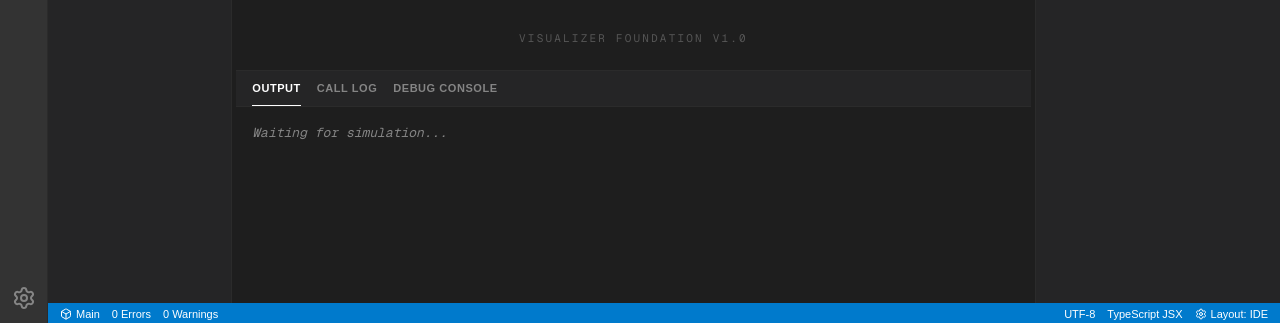
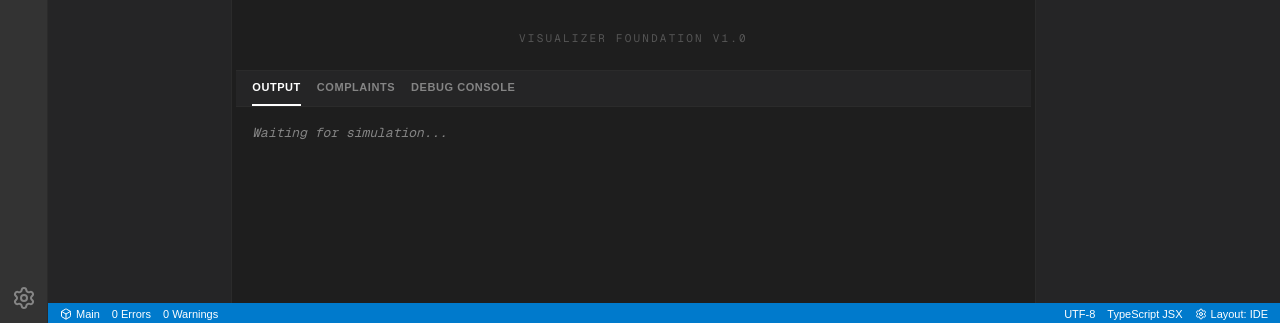
Before and after one commit to indoria/arch-planner-1, a Next.js app: page / in a window 1280 px wide. Shown: the part 474-797 px from the top of the page. Built offline with nearby package versions, Linux system fonts and the light colour scheme.

Commit message:
feat(ui): Implement Complaints log for architectural violations

```diff
--- a/components/ArchitectureCanvas.tsx
+++ b/components/ArchitectureCanvas.tsx
@@ -17,6 +17,7 @@ export default function ArchitectureCanvas() {
   const openTabs = useTabStore((state) => state.openTabs)
   const addNode = useTabStore((state) => state.addNode)
   const setSelectedNodeId = useTabStore((state) => state.setSelectedNodeId)
+  const addComplaint = useTabStore((state) => state.addComplaint)
 
   const reactFlowWrapper = useRef<HTMLDivElement>(null)
   const [reactFlowInstance, setReactFlowInstance] = useState<ReactFlowInstance | null>(null)
@@ -104,8 +105,24 @@ export default function ArchitectureCanvas() {
 
     if (!sourceNode || !targetNode || !connection.sourceHandle || !connection.targetHandle) return false
 
-    return canConnect(sourceNode, connection.sourceHandle, targetNode, connection.targetHandle)
-  }, [activeTab])
+    const valid = canConnect(sourceNode, connection.sourceHandle, targetNode, connection.targetHandle)
+
+    if (!valid) {
+      // Find the sockets to provide detailed feedback
+      const sourceSocket = sourceNode.sockets.find(s => s.id === connection.sourceHandle)
+      const targetSocket = targetNode.sockets.find(s => s.id === connection.targetHandle)
+
+      if (sourceSocket && targetSocket) {
+        if (sourceSocket.direction === targetSocket.direction) {
+          addComplaint(`Cannot connect two ${sourceSocket.direction}s. Must be output to input.`, 'error')
+        } else if (sourceSocket.type !== targetSocket.type) {
+          addComplaint(`Incompatible types: ${sourceSocket.type} cannot connect to ${targetSocket.type}.`, 'error')
+        }
+      }
+    }
+
+    return valid
+  }, [activeTab, addComplaint])
 
   const onConnect = useCallback((params: Connection) => {
     // This is where we would normally call a store action to add a connection
--- /dev/null
+++ b/components/ComplaintsLog.tsx
@@ -0,0 +1,56 @@
+'use client'
+
+import React from 'react'
+import { useTabStore, Complaint } from '@/store/useTabStore'
+import { AlertCircle, AlertTriangle, Info, Trash2 } from 'lucide-react'
+
+export default function ComplaintsLog() {
+  const complaints = useTabStore((state) => state.complaints)
+  const clearComplaints = useTabStore((state) => state.clearComplaints)
+
+  if (complaints.length === 0) {
+    return (
+      <div className="p-4 text-[13px] font-mono text-[#858585] italic">
+        No architectural violations detected.
+      </div>
+    )
+  }
+
+  return (
+    <div className="flex flex-col h-full overflow-hidden" data-testid="complaints-log">
+      <div className="flex justify-end p-2 border-b border-[#2b2b2b]">
+        <button
+          onClick={clearComplaints}
+          className="p-1 hover:bg-[#333] rounded text-[#858585] hover:text-white transition-colors"
+          title="Clear all complaints"
+        >
+          <Trash2 size={14} />
+        </button>
+      </div>
+      <div className="overflow-y-auto flex-1">
+        {complaints.map((complaint) => (
+          <div
+            key={complaint.id}
+            className={`flex gap-3 p-2 border-b border-[#2b2b2b] text-[12px] font-mono ${
+              complaint.type === 'error' ? 'text-red-400 bg-red-900/5' :
+              complaint.type === 'warning' ? 'text-orange-400 bg-orange-900/5' :
+              'text-blue-400'
+            }`}
+          >
+            <div className="mt-0.5">
+              {complaint.type === 'error' && <AlertCircle size={14} />}
+              {complaint.type === 'warning' && <AlertTriangle size={14} />}
+              {complaint.type === 'info' && <Info size={14} />}
+            </div>
+            <div className="flex-1">
+              <div>{complaint.message}</div>
+              <div className="text-[10px] text-[#555] mt-1">
+                {new Date(complaint.timestamp).toLocaleTimeString()}
+              </div>
+            </div>
+          </div>
+        ))}
+      </div>
+    </div>
+  )
+}
--- a/components/Shell.tsx
+++ b/components/Shell.tsx
@@ -2,16 +2,21 @@
 
 import React, { useState } from 'react'
 import { Panel, PanelGroup, PanelResizeHandle } from 'react-resizable-panels'
-import { Files, Library, Settings, Search, Box } from 'lucide-react'
+import { Files, Library, Settings, Search, Box, Terminal, MessageSquare, Bug } from 'lucide-react'
 import KnowledgeAccordion from './KnowledgeAccordion'
 import BlankState from './BlankState'
 import ComponentLibrary from './ComponentLibrary'
 import Inspector from './Inspector'
+import ComplaintsLog from './ComplaintsLog'
+import { useTabStore } from '@/store/useTabStore'
 
 type View = 'explorer' | 'library' | 'components'
+type BottomTab = 'output' | 'complaints' | 'debug'
 
 export default function Shell({ children }: { children?: React.ReactNode }) {
   const [activeView, setActiveView] = useState<View>('explorer')
+  const [activeBottomTab, setActiveBottomTab] = useState<BottomTab>('output')
+  const complaintsCount = useTabStore((state) => state.complaints.length)
 
   return (
     <div className="flex h-screen w-screen bg-[#1e1e1e] text-[#cccccc] overflow-hidden" data-testid="shell">
@@ -94,16 +99,44 @@ export default function Shell({ children }: { children?: React.ReactNode }) {
 
               <PanelResizeHandle className="h-1 bg-[#1e1e1e] hover:bg-[#007acc] transition-colors" />
 
-              <Panel defaultSize={30} minSize={10} className="bg-[#1e1e1e] border-t border-[#2b2b2b]">
-                <div className="flex items-center h-9 px-4 border-b border-[#2b2b2b] bg-[#252526]">
+              <Panel defaultSize={30} minSize={10} className="bg-[#1e1e1e] border-t border-[#2b2b2b] flex flex-col overflow-hidden">
+                <div className="flex items-center h-9 px-4 border-b border-[#2b2b2b] bg-[#252526] flex-shrink-0">
                   <div className="flex gap-4 h-full">
-                    <button className="text-[11px] uppercase tracking-wider font-bold text-white border-b border-white h-full">Output</button>
-                    <button className="text-[11px] uppercase tracking-wider font-bold text-[#858585] hover:text-[#cccccc] h-full">Call Log</button>
-                    <button className="text-[11px] uppercase tracking-wider font-bold text-[#858585] hover:text-[#cccccc] h-full">Debug Console</button>
+                    <button
+                      onClick={() => setActiveBottomTab('output')}
+                      className={`text-[11px] uppercase tracking-wider font-bold h-full border-b-2 transition-colors ${activeBottomTab === 'output' ? 'text-white border-white' : 'text-[#858585] border-transparent hover:text-[#cccccc]'}`}
+                    >
+                      Output
+                    </button>
+                    <button
+                      onClick={() => setActiveBottomTab('complaints')}
+                      className={`text-[11px] uppercase tracking-wider font-bold h-full border-b-2 transition-colors flex items-center gap-1.5 ${activeBottomTab === 'complaints' ? 'text-white border-white' : 'text-[#858585] border-transparent hover:text-[#cccccc]'}`}
+                    >
+                      Complaints
+                      {complaintsCount > 0 && (
+                        <span className="bg-[#444] text-white px-1.5 rounded-full text-[9px]">{complaintsCount}</span>
+                      )}
+                    </button>
+                    <button
+                      onClick={() => setActiveBottomTab('debug')}
+                      className={`text-[11px] uppercase tracking-wider font-bold h-full border-b-2 transition-colors ${activeBottomTab === 'debug' ? 'text-white border-white' : 'text-[#858585] border-transparent hover:text-[#cccccc]'}`}
+                    >
+                      Debug Console
+                    </button>
                   </div>
                 </div>
-                <div className="p-4 text-[13px] font-mono text-[#858585] italic">
-                  Waiting for simulation...
+                <div className="flex-1 overflow-hidden">
+                  {activeBottomTab === 'output' && (
+                    <div className="p-4 text-[13px] font-mono text-[#858585] italic">
+                      Waiting for simulation...
+                    </div>
+                  )}
+                  {activeBottomTab === 'complaints' && <ComplaintsLog />}
+                  {activeBottomTab === 'debug' && (
+                    <div className="p-4 text-[13px] font-mono text-[#858585] italic">
+                      No debug sessions active.
+                    </div>
+                  )}
                 </div>
               </Panel>
             </PanelGroup>
--- a/store/useTabStore.ts
+++ b/store/useTabStore.ts
@@ -7,10 +7,18 @@ export interface Tab {
   content: Architecture
 }
 
+export interface Complaint {
+  id: string
+  message: string
+  timestamp: number
+  type: 'error' | 'warning' | 'info'
+}
+
 interface TabState {
   openTabs: Tab[]
   activeTabId: string | null
   selectedNodeId: string | null
+  complaints: Complaint[]
   openTab: (tab: Tab) => void
   setActiveTab: (id: string | null) => void
   closeTab: (id: string) => void
@@ -18,12 +26,15 @@ interface TabState {
   addNode: (tabId: string, node: Node) => void
   setSelectedNodeId: (id: string | null) => void
   replaceComponent: (tabId: string, nodeId: string, newComponentData: Partial<Node>) => void
+  addComplaint: (message: string, type?: 'error' | 'warning' | 'info') => void
+  clearComplaints: () => void
 }
 
 export const useTabStore = create<TabState>((set) => ({
   openTabs: [],
   activeTabId: null,
   selectedNodeId: null,
+  complaints: [],
   openTab: (tab) =>
     set((state) => {
       const exists = state.openTabs.find((t) => t.id === tab.id)
@@ -60,7 +71,7 @@ export const useTabStore = create<TabState>((set) => ({
         selectedNodeId: nextSelectedId,
       }
     }),
-  closeAllTabs: () => set({ openTabs: [], activeTabId: null, selectedNodeId: null }),
+  closeAllTabs: () => set({ openTabs: [], activeTabId: null, selectedNodeId: null, complaints: [] }),
   addNode: (tabId, node) =>
     set((state) => ({
       openTabs: state.openTabs.map((tab) =>
@@ -77,8 +88,9 @@ export const useTabStore = create<TabState>((set) => ({
     })),
   setSelectedNodeId: (id) => set({ selectedNodeId: id }),
   replaceComponent: (tabId, nodeId, newComponentData) =>
-    set((state) => ({
-      openTabs: state.openTabs.map((tab) => {
+    set((state) => {
+      let removedCount = 0
+      const newOpenTabs = state.openTabs.map((tab) => {
         if (tab.id !== tabId) return tab
 
         const nodeToReplace = tab.content.nodes.find((n) => n.id === nodeId)
@@ -93,16 +105,17 @@ export const useTabStore = create<TabState>((set) => ({
         const newSockets = newComponentData.sockets || []
 
         const updatedConnections = tab.content.connections.filter((conn) => {
+          let keep = true
           if (conn.sourceNodeId === nodeId) {
             const socket = newSockets.find((s) => s.id === conn.sourceSocketId)
-            // Check if socket exists and has same type (simplified validation)
-            return socket && socket.type === tab.content.nodes.find(n => n.id === nodeId)?.sockets.find(s => s.id === conn.sourceSocketId)?.type
+            keep = !!(socket && socket.type === tab.content.nodes.find(n => n.id === nodeId)?.sockets.find(s => s.id === conn.sourceSocketId)?.type)
+          } else if (conn.targetNodeId === nodeId) {
+            const socket = newSockets.find((s) => s.id === conn.targetSocketId)
+            keep = !!(socket && socket.type === tab.content.nodes.find(n => n.id === nodeId)?.sockets.find(s => s.id === conn.targetSocketId)?.type)
           }
-          if (conn.targetNodeId === nodeId) {
-            const socket = newSockets.find((s) => s.id === conn.targetSocketId)
-            return socket && socket.type === tab.content.nodes.find(n => n.id === nodeId)?.sockets.find(s => s.id === conn.targetSocketId)?.type
-          }
-          return true
+
+          if (!keep) removedCount++
+          return keep
         })
 
         return {
@@ -113,6 +126,34 @@ export const useTabStore = create<TabState>((set) => ({
             connections: updatedConnections,
           },
         }
-      }),
+      })
+
+      const newState: Partial<TabState> = { openTabs: newOpenTabs }
+      if (removedCount > 0) {
+        newState.complaints = [
+          {
+            id: `complaint-${Date.now()}`,
+            message: `Swapping component removed ${removedCount} incompatible connection(s).`,
+            timestamp: Date.now(),
+            type: 'warning'
+          },
+          ...state.complaints
+        ]
+      }
+
+      return newState
+    }),
+  addComplaint: (message, type = 'error') =>
+    set((state) => ({
+      complaints: [
+        {
+          id: `complaint-${Date.now()}`,
+          message,
+          timestamp: Date.now(),
+          type
+        },
+        ...state.complaints
+      ]
     })),
+  clearComplaints: () => set({ complaints: [] }),
 }))
```
